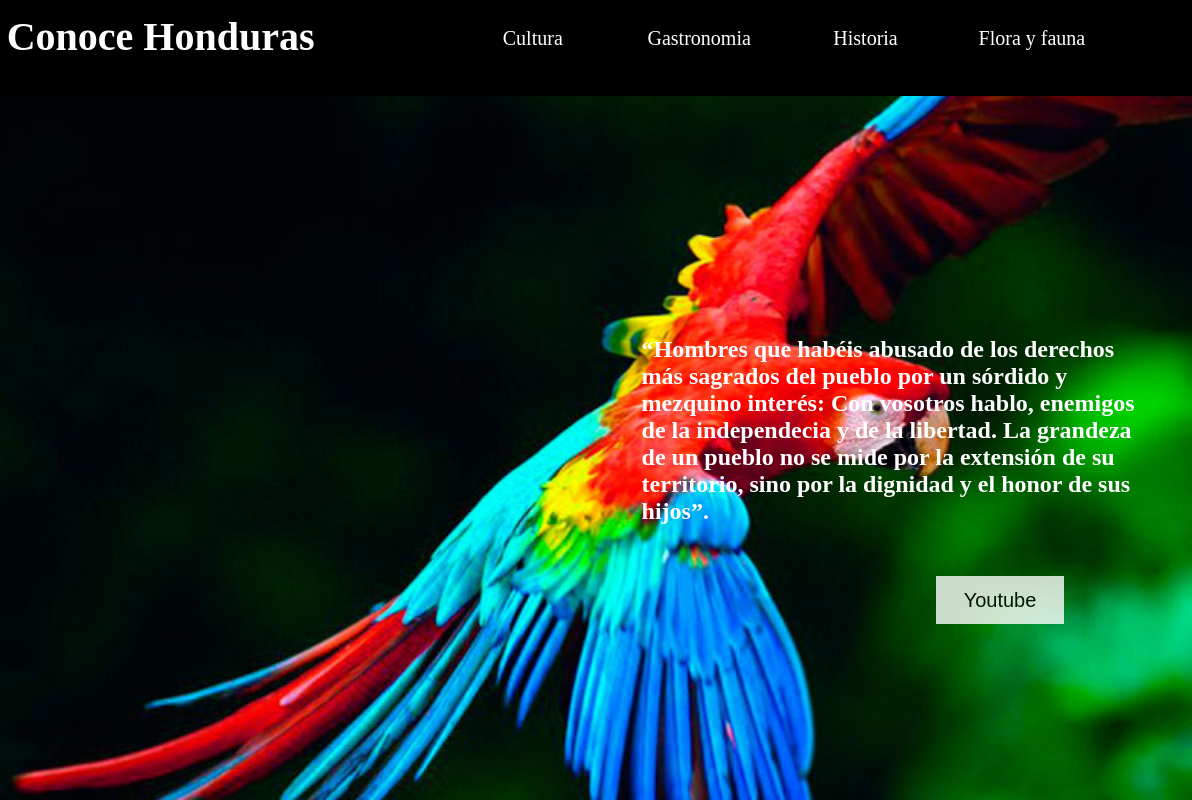
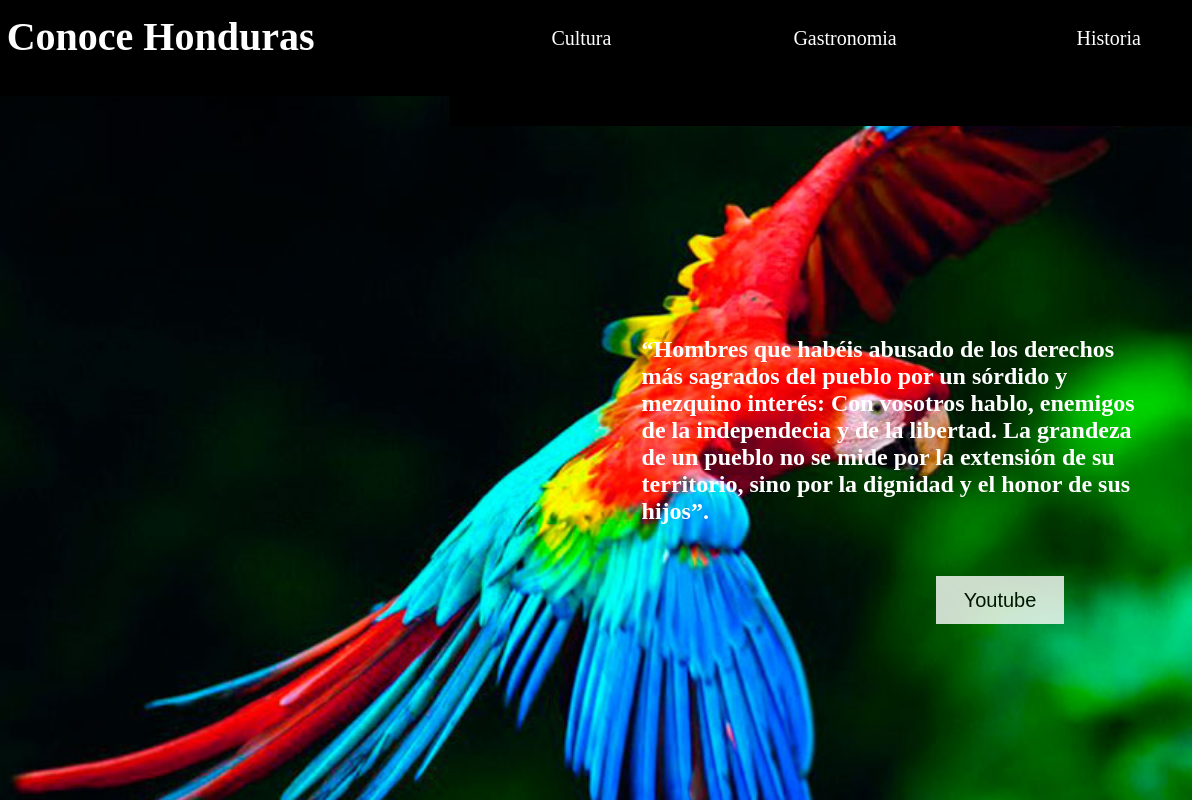
Before and after one commit to AlejoV19/Honduras, a plain HTML site: page index.html in a window 1280 px wide. Shown: the top 800 px of the page, 88-1280 px from the left. Drawn offline with Linux system fonts and the light colour scheme.

Commit message:
Update estilo.css

```diff
--- a/estilo.css
+++ b/estilo.css
@@ -265,3 +265,14 @@ button{
 		border-radius: 50%;
 	}
 }
+
+
+@media (min-width: 230px) {
+	.menu{
+		width: 100%;
+	}
+	.menu li{
+		width: 17.6%;
+		height: 100%;
+	}
+}
```
